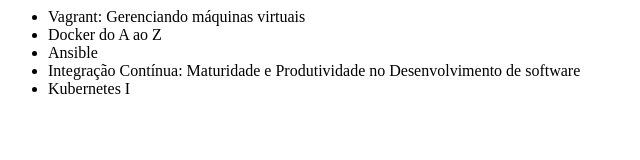
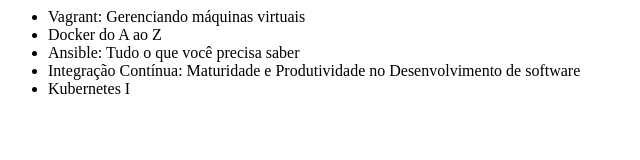
Before and after one commit to Marco-Antonio-dev/alura-git, a plain HTML site: page index.html in a window 1280 px wide. Shown: the whole page, without its empty margins (0-640 px from the left). Drawn offline with Linux system fonts and the light colour scheme.

Commit message:
Alualizando o título do curso Ansible

```diff
--- a/index.html
+++ b/index.html
@@ -14,7 +14,7 @@
 
 			<li>Vagrant: Gerenciando máquinas virtuais</li>
 			<li>Docker do A ao Z</li>
-			<li>Ansible</li>
+			<li>Ansible: Tudo o que você precisa saber</li>
 			<li>Integração Contínua: Maturidade e Produtividade no Desenvolvimento de software</li>
 			<li>Kubernetes I</li>
 
```
